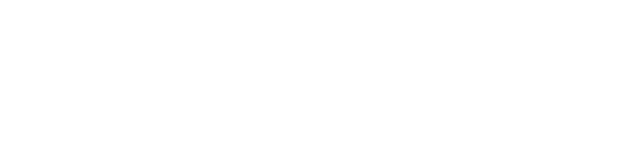
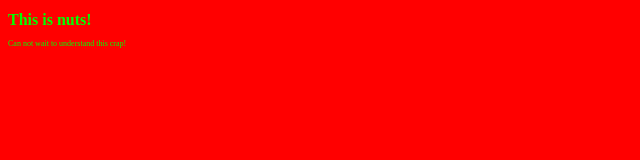
Before and after one commit to brianrsavage/web-115-class, a plain HTML site: page index.html in a window 1280 px wide. Shown: the whole page, without its empty margins (0-640 px from the left). Drawn offline with Linux system fonts and the light colour scheme.

Commit message:
previous efforts in class on 09-17-2019

```diff
--- a/index.html
+++ b/index.html
@@ -3,8 +3,27 @@
     <head>
         <meta charset="UTF-8">
         <title>WEB-115 Class</title>
+
+        <style>
+            body {
+                background-color: #0F0;
+                color: #0F0;
+                font-size: 50%;
+            }
+        </style>
+
     </head>
     <body>
+        <h1>This is nuts!</h1>
+        <p>Can not wait to understand this crap!</p>
+
+        <style>
+            body {
+                background-color: #F00;
+                color: #0F0;
+                font-size: 50%;
+            }
+        </style>
 
     </body>
 </html>
```
Lines whose indentation alone changed are shown as unchanged.
